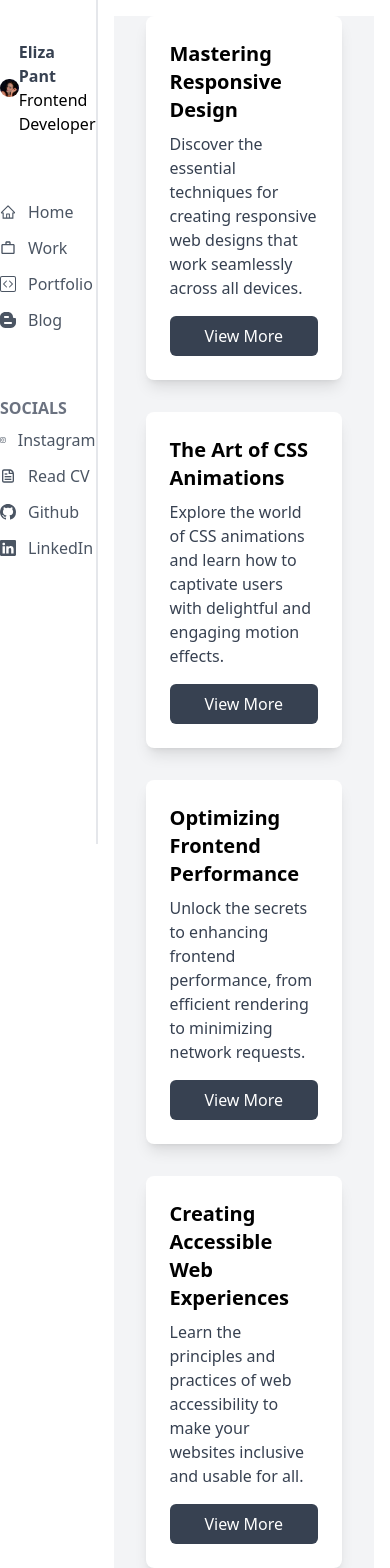
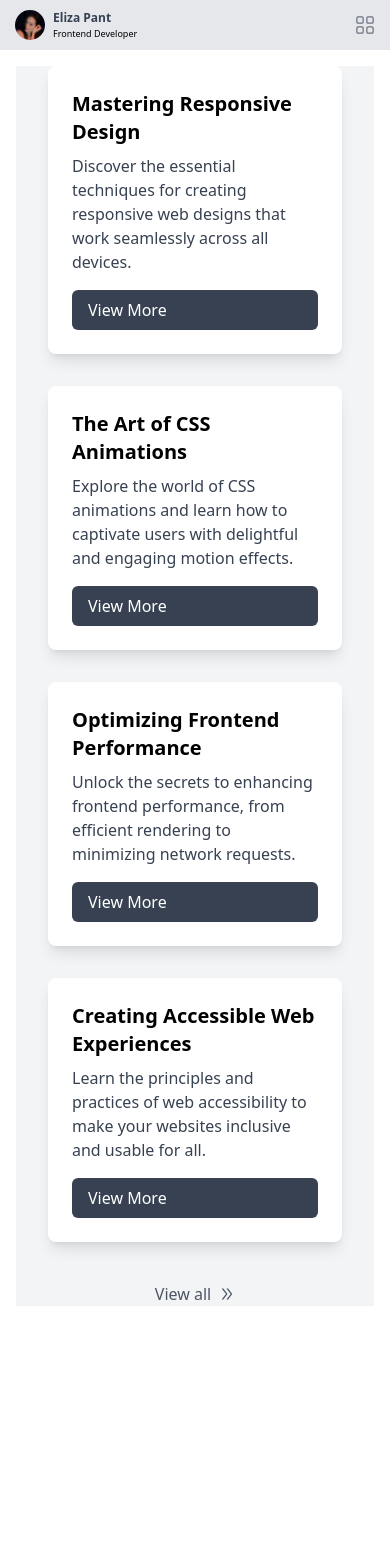
Before and after one commit to panteliza/portfolio, a React (Create React App) app: page /blog in a window 390 px wide. Shown: the top 1568 px of the page. After the commit the page ends 1322 px from the top, so only its background shows below. Built offline with nearby package versions, Linux system fonts and the light colour scheme.

Commit message:
update code

```diff
--- a/src/components/About.jsx
+++ b/src/components/About.jsx
@@ -1,13 +1,15 @@
 import React, { useState, useEffect } from 'react';
 import elu from '../assets/IMG_6234.jpg';
+import { Link } from 'react-router-dom';
 import { AiOutlineHome, AiOutlineDoubleRight } from 'react-icons/ai';
 
 const About = () => {
   const [currentAction, setCurrentAction] = useState(0);
-  const actions = ['design', 'develop', 'deploy'];
+  const actions = ['design', 'develop','debug', 'deploy'];
   const gradients = [
     'from-indigo-500 via-purple-500 to-pink-500',
     'from-green-500 via-teal-500 to-cyan-500',
+    'from-pink-400 via-pink-500 to-pink-600',
     'from-yellow-500 via-orange-500 to-red-500'
   ];
 
@@ -30,12 +32,14 @@ const About = () => {
             </span>{' '}
             websites.
           </div>
-          <div className="text-gray-700 lg:text-[20px] md:text-[12px]">
+          <div className="text-gray-700 lg:text-[20px] md:text-[12px] sm:text-[10px]">
             A dynamic software engineer by day, a visionary artist by night; my code doesn't just function, it dances – a testament to my unyielding passion, unwavering talent, and audacious spirit in shaping the digital world.
           </div>
+          <Link to='/work'>
           <div className='text-gray-600 flex items-center gap-2 mt-3 lg:text-[18px] md:text-[10px]'>
             View Featured Projects <AiOutlineDoubleRight/>
           </div>
+          </Link>
         </div>
         <div className='w-1/3'>
           <img src={elu} className='2xl:w-[350px] 2xl:h-[400px] rounded-full' alt='Elu' />
--- a/src/components/Blog.jsx
+++ b/src/components/Blog.jsx
@@ -9,9 +9,12 @@ const Blog = ({ title, content }) => {
           <h2 className="text-xl font-semibold mb-2">{title}</h2>
           <p className="text-gray-700">{content}</p>
         </div>
-        <button className="mt-4 bg-gray-700 text-white px-4 py-2 rounded-md hover:bg-gray-500">
+        <a
+          href="https://www.example.com/single-blog" // Replace with the actual blog link
+          className="mt-4 bg-gray-700 text-white px-4 py-2 rounded-md hover:bg-gray-500"
+        >
           View More
-        </button>
+        </a>
       </div>
     </div>
   );
@@ -45,8 +48,13 @@ const App = () => {
         ))}
       </div>
       <div className='flex gap-2 text-gray-600 items-center'>
-        View all
-        <AiOutlineDoubleRight/>
+        <a
+          href="https://www.example.com/all-blogs" // Replace with the actual "View All" link
+          className="flex gap-2 text-gray-600 items-center"
+        >
+          View all
+          <AiOutlineDoubleRight/>
+        </a>
       </div>
     </div>
   );
--- a/src/components/Intoduction.jsx
+++ b/src/components/Intoduction.jsx
@@ -9,20 +9,17 @@ import Blog from './Blog';
 const Introduction = () => {
   return (
     <Router>
-      <div className='flex min-h-screen'>
+      <div className='md:flex-row md:min-h-screen sm:flex sm:flex-col  '>
         <Sidebar />
 
-        <div className='w-3/4 p-4 flex flex-col flex-grow relative'>
+        <div className='md:w-3/4 p-4 flex flex-col flex-grow '>
           <Routes>
             <Route path='/' element={<About />} />
             <Route path='/work' element={<Work />} />
             <Route path='/portfolio' element={<Portfolio />} />
             <Route path='/blog' element={<Blog />} />
           </Routes>
-          <div className='bg-gray-200 flex justify-center items-center absolute bottom-0 left-0 right-0 h-6 text-gray-500'>
-          <p>&copy; 2023 Eliza Pant. All Rights Reserved</p>
 
-          </div>
         </div>
       </div>
     </Router>
--- a/src/components/Sidebar.jsx
+++ b/src/components/Sidebar.jsx
@@ -1,23 +1,29 @@
-import React from 'react';
+import React, { useState } from 'react';
 import { Link } from 'react-router-dom';
 import { AiOutlineHome, AiOutlineDoubleRight } from 'react-icons/ai';
 import { MdWorkOutline } from 'react-icons/md';
-import { BsCodeSquare, BsLinkedin } from 'react-icons/bs';
+import { BsCodeSquare, BsLinkedin, BsGrid } from 'react-icons/bs';
 import { ImBlogger } from 'react-icons/im';
 import { CgFileDocument } from 'react-icons/cg';
+import { IoIosCloseCircle } from 'react-icons/io';
 import { BsInstagram, BsGithub } from 'react-icons/bs';
-import pp from '../assets/IMG_7147.jpg'
+import pp from '../assets/IMG_7147.jpg';
 
 const Sidebar = () => {
+  const [show, setShow] = useState(false);
+
+  function showIt() {
+    setShow(!show);
+  }
+
   return (
-    <div className='w-1/4 h-screen border-r-2 border-gray-200 pt-[40px] flex flex-col gap-16'>
-      {/* Profile and other sidebar content */}
+    <>
+      <div className='hidden md:w-1/4 md:h-screen border-r-2 border-gray-200 md:pt-[40px] md:flex md:flex-col gap-16'>
         <div className='flex justify-center items-center lg:gap-5 md:gap-2 '>
           <div className=''>
-          {/* Your profile image */}
             <img
-            src={pp} // Your profile image source
-            className='lg:w-[80px] lg:h-[80px] 2xl:w-[100px] 2xl:h-[100px] md:w-[60px] md:h-[60px] rounded-full '
+              src={pp}
+              className='lg:w-[80px] lg:h-[80px] 2xl:w-[100px] 2xl:h-[100px] md:w-[60px] md:h-[60px] rounded-full'
               alt='Profile'
             />
           </div>
@@ -28,8 +34,6 @@ const Sidebar = () => {
             <div className='lg:text-[15px] md:text-[10px] 2xl:text-[20px]'>Frontend Developer</div>
           </div>
         </div>
-
-      {/* Sidebar links */}
         <div className='flex flex-col gap-3 md:pl-[40px] xl:pl-[60px] text-gray-600 md:text-[15px] lg:text-[18px] 2xl:text-[30px] 2xl:pl-[70px] '>
           <Link to='/'>
             <div className='flex items-center gap-3'>
@@ -56,12 +60,12 @@ const Sidebar = () => {
             </div>
           </Link>
         </div>
-
-      {/* Socials section */}
         <div className='flex flex-col gap-2'>
-        <div className='font-semibold text-gray-500 md:text-[15px] lg:text-[18px] md:pl-[40px] xl:pl-[60px] 2xl:text-[30px] 2xl:pl-[70px] '>SOCIALS</div>
+          <div className='font-semibold text-gray-500 md:text-[15px] lg:text-[18px] md:pl-[40px] xl:pl-[60px] 2xl:text-[30px] 2xl:pl-[70px] '>
+            SOCIALS
+          </div>
           <div className='flex flex-col gap-3 md:pl-[40px] xl:pl-[60px] text-gray-600 md:text-[15px] lg:text-[18px] 2xl:text-[30px] 2xl:pl-[70px]'>
-        <div className="flex flex-col gap-3">
+            <div className='flex flex-col gap-3'>
               <a href="https://www.instagram.com/" className="flex items-center gap-3">
                 <BsInstagram />
                 Instagram
@@ -82,6 +86,94 @@ const Sidebar = () => {
           </div>
         </div>
       </div>
+
+      {!show && (
+        <div className="md:hidden h-[50px] bg-gray-200 flex sm:px-[30px] px-[15px] justify-between">
+          <div className='flex gap-2 items-center '>
+            <img
+              src={pp}
+              className='sm:h-[50px] sm:w-[50px] h-[30px] w-[30px] rounded-full'
+              alt='Profile'
+            />
+            <div className='flex flex-col '>
+              <div className='font-semibold sm:text-[15px] text-[12px] text-gray-700'>
+                Eliza Pant
+              </div>
+              <div className='sm:text-[12px] text-[9px]'>Frontend Developer</div>
+            </div>
+          </div>
+          <div className='sm:text-[25px] text-[20px] text-gray-500  flex items-center'>
+            <BsGrid onClick={showIt} />
+          </div>
+        </div>
+      )}
+
+      {show && (
+        <div className="md:hidden h-[80px]  flex sm:px-[30px] pl-[15px] pr-[10px] justify-between">
+          <div className='flex gap-2 items-center h-[50px] '>
+            <img
+              src={pp}
+              className='sm:h-[50px] sm:w-[50px] h-[30px] w-[30px] rounded-full'
+              alt='Profile'
+            />
+            <div className='flex flex-col '>
+              <div className='font-semibold sm:text-[15px] text-[12px] text-gray-700'>
+                Eliza Pant
+              </div>
+              <div className='sm:text-[12px] text-[9px]'>Frontend Developer</div>
+            </div>
+          </div>
+
+
+
+
+
+
+          <div className='sm:flex-row flex flex-col  sm:text-[18px] text-[12px] sm:gap-[30px] gap-[10px] bg-pink-500 pt-3'>
+            <div className='flex text-gray-600 sm:gap-[30px] gap-[40px] bg-red-600'>
+              <Link to='/'>
+                <div className='flex flex-col items-center sm:gap-1'>
+                  <AiOutlineHome />
+                  Home
+                </div>
+              </Link>
+              <Link to='/work'>
+                <div className='flex flex-col items-center sm:gap-1'>
+                  <MdWorkOutline />
+                  Work
+                </div>
+              </Link>
+
+              <div className='sm:hidden  font-bold text-gray-500   flex items-center '>
+                <IoIosCloseCircle className='sm:text-[20px]' onClick={showIt} />
+              </div>
+            </div>
+            <div className='flex text-gray-600 sm:gap-[30px] gap-[40px] bg-purple-600 '>
+            <Link to='/portfolio'>
+            <div className='flex flex-col items-center  sm:gap-1'>
+              <BsCodeSquare />
+              Portfolio
+            </div>
+          </Link>
+          <Link to='/blog'>
+            <div className='flex flex-col items-center  sm:gap-1'>
+              <ImBlogger />
+              Blog
+            </div>
+          </Link>
+            </div>
+            <div className='hidden sm:block font-bold text-gray-500 sm:flex items-center'>
+                <IoIosCloseCircle className='sm:text-[20px]' onClick={showIt} />
+              </div>
+          </div>
+
+
+
+
+
+        </div>
+      )}
+    </>
   );
 };
 
--- a/src/components/Work.jsx
+++ b/src/components/Work.jsx
@@ -97,9 +97,13 @@ const Work = () => {
             />
           ))}
         </div>
-          <div className='flex gap-2 items-center text-center'>View more
-        <AiOutlineDoubleRight/>
-      </div>
+        <a
+          href="https://www.example.com/projects" // Replace with the actual "View All" link
+          className="flex gap-2 text-gray-600 items-center"
+        >
+          View more
+          <AiOutlineDoubleRight/>
+        </a>
       </div>
       </div>
     </div>
```
Lines whose indentation alone changed are shown as unchanged.
